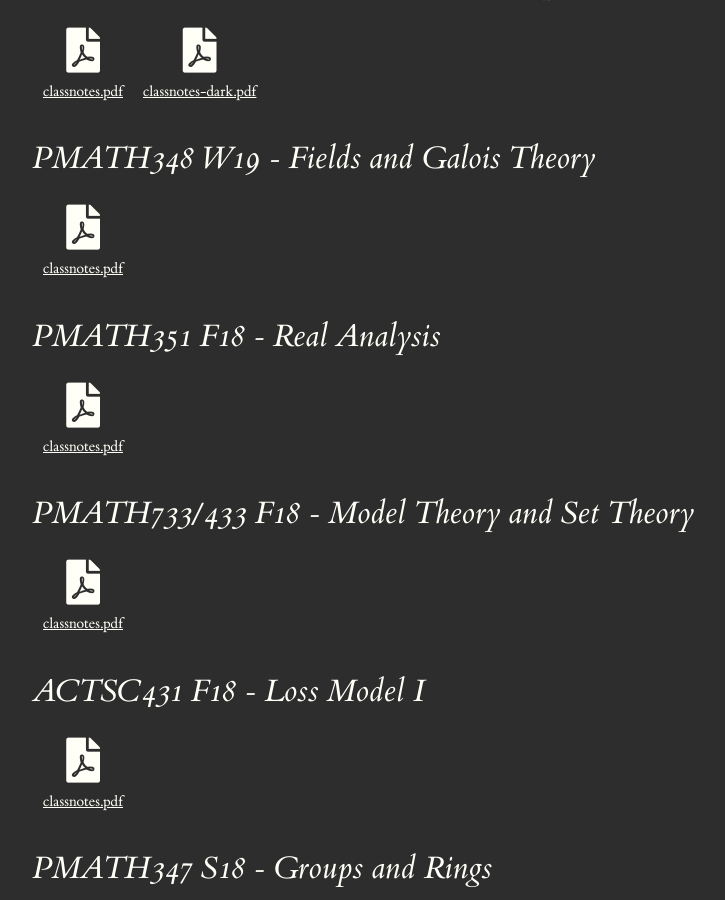
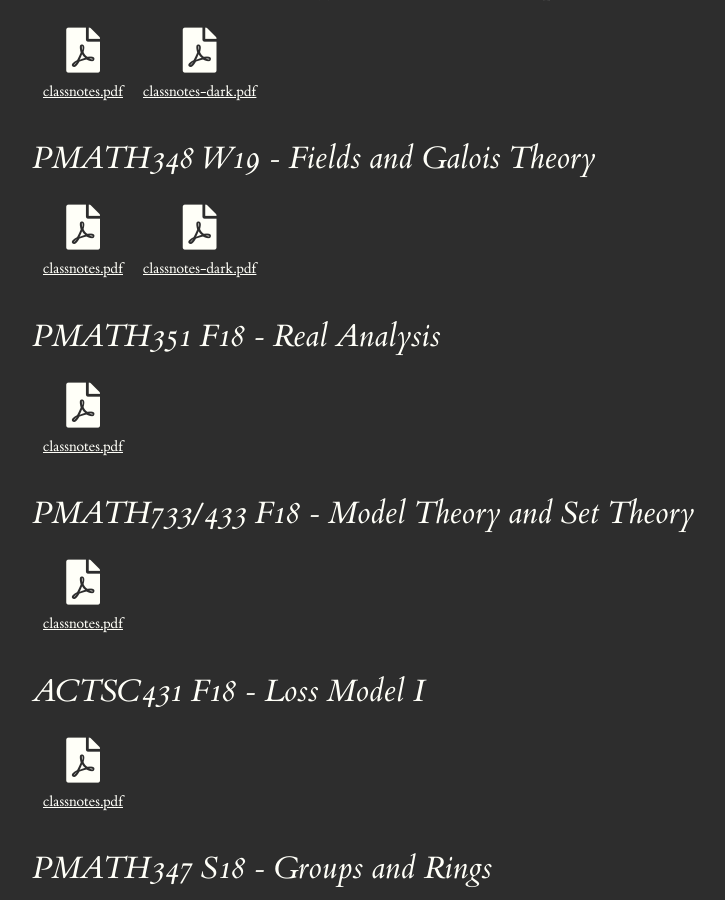
Before and after one commit to japorized/TeX_notes, a Jekyll site: the page built from index.md, in a window 1280 px wide and 900 px high, scrolled down 545 px. Shown: the whole window, without its empty margins (127-852 px from the left). Built offline with Jekyll 4.4.1, drawn with Linux system fonts in a browser that asks for light colours; nearby versions of some CDN libraries.

Commit message:
PMATH348 - Lecture 23

```diff
--- a/_data/files.yaml
+++ b/_data/files.yaml
@@ -18,6 +18,8 @@
   pdf:
     - title: classnotes.pdf
       src: /PMATH348/classnotes.pdf
+    - title: classnotes-dark.pdf
+      src: /PMATH348/classnotes-dark.pdf
   tex:
     - title: classnotes.tex
       src: /PMATH348/classnotes.tex
```
Also changed, not shown: 4 other files.
